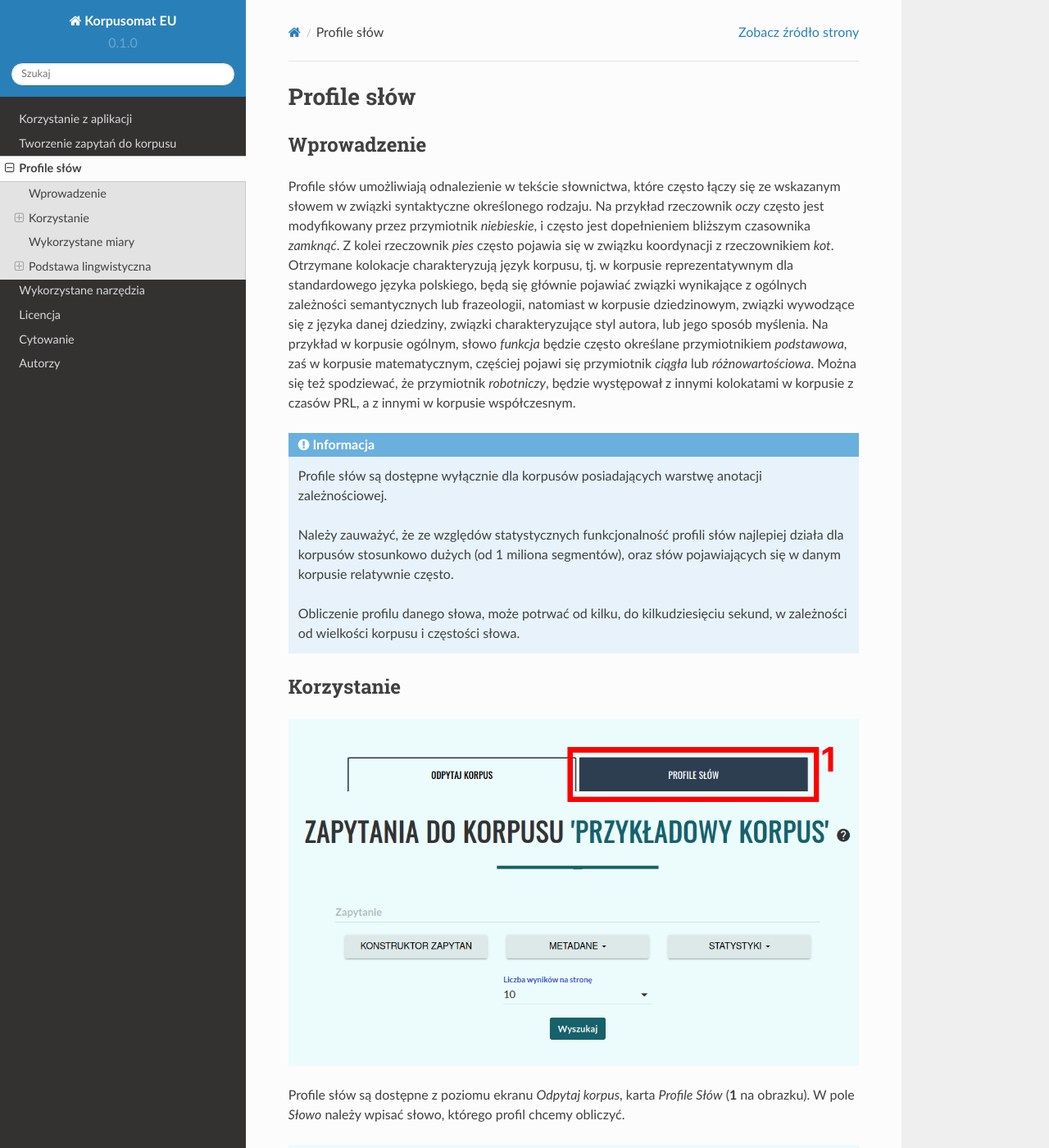
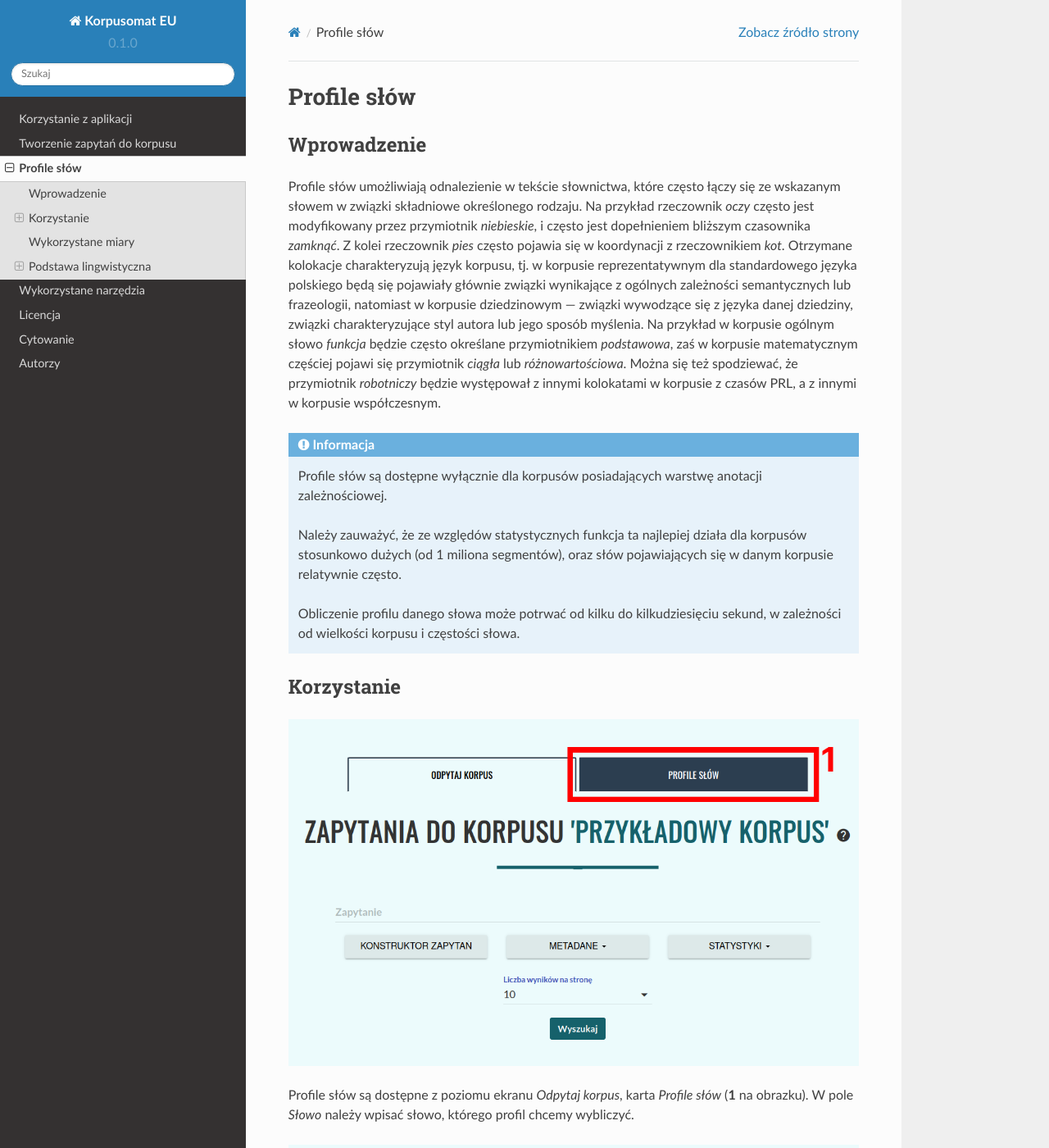
Before and after one commit to ipipan/korpusomat-eu-docs, a Sphinx documentation site: the page built from docs/source/word-profiles.rst, in a window 1280 px wide and 1400 px high. Shown: the whole window at 82% size. Built offline with Sphinx 7.4.7 and the Read the Docs theme 2.0.0, drawn with Linux system fonts in a browser that asks for light colours; some of the changed text lies outside the part shown.

Commit message:
Update word-profiles.rst

```diff
--- a/docs/source/word-profiles.rst
+++ b/docs/source/word-profiles.rst
@@ -7,15 +7,15 @@ Profile słów
 Wprowadzenie
 ============
 
-Profile słów umożliwiają odnalezienie w tekście słownictwa, które często łączy się ze wskazanym słowem w związki syntaktyczne określonego rodzaju. Na przykład rzeczownik *oczy* często jest modyfikowany przez przymiotnik *niebieskie*, i często jest dopełnieniem bliższym czasownika *zamknąć*. Z kolei rzeczownik *pies* często pojawia się w związku koordynacji z rzeczownikiem *kot*. Otrzymane kolokacje charakteryzują język korpusu, tj. w korpusie reprezentatywnym dla standardowego języka polskiego, będą się głównie pojawiać związki wynikające z ogólnych zależności semantycznych lub frazeologii, natomiast w korpusie dziedzinowym, związki wywodzące się z języka danej dziedziny, związki charakteryzujące styl autora, lub jego sposób myślenia. Na przykład w korpusie ogólnym, słowo *funkcja* będzie często określane przymiotnikiem *podstawowa*, zaś w korpusie matematycznym, częściej pojawi się przymiotnik *ciągła* lub *różnowartościowa*. Można się też spodziewać, że przymiotnik *robotniczy*, będzie występował z innymi kolokatami w korpusie z czasów PRL, a z innymi w korpusie współczesnym.
+Profile słów umożliwiają odnalezienie w tekście słownictwa, które często łączy się ze wskazanym słowem w związki składniowe określonego rodzaju. Na przykład rzeczownik *oczy* często jest modyfikowany przez przymiotnik *niebieskie*, i często jest dopełnieniem bliższym czasownika *zamknąć*. Z kolei rzeczownik *pies* często pojawia się w koordynacji z rzeczownikiem *kot*. Otrzymane kolokacje charakteryzują język korpusu, tj. w korpusie reprezentatywnym dla standardowego języka polskiego będą się pojawiały głównie związki wynikające z ogólnych zależności semantycznych lub frazeologii, natomiast w korpusie dziedzinowym — związki wywodzące się z języka danej dziedziny, związki charakteryzujące styl autora lub jego sposób myślenia. Na przykład w korpusie ogólnym słowo *funkcja* będzie często określane przymiotnikiem *podstawowa*, zaś w korpusie matematycznym częściej pojawi się przymiotnik *ciągła* lub *różnowartościowa*. Można się też spodziewać, że przymiotnik *robotniczy* będzie występował z innymi kolokatami w korpusie z czasów PRL, a z innymi w korpusie współczesnym.
 
 
 .. note::
     Profile słów są dostępne wyłącznie dla korpusów posiadających warstwę anotacji zależnościowej.
 
-    Należy zauważyć, że ze względów statystycznych funkcjonalność profili słów najlepiej działa dla korpusów stosunkowo dużych (od 1 miliona segmentów), oraz słów pojawiających się w danym korpusie relatywnie często.
+    Należy zauważyć, że ze względów statystycznych funkcja ta najlepiej działa dla korpusów stosunkowo dużych (od 1 miliona segmentów), oraz słów pojawiających się w danym korpusie relatywnie często.
 
-    Obliczenie profilu danego słowa, może potrwać od kilku, do kilkudziesięciu sekund, w zależności od wielkości korpusu i częstości słowa.
+    Obliczenie profilu danego słowa może potrwać od kilku do kilkudziesięciu sekund, w zależności od wielkości korpusu i częstości słowa.
 
 Korzystanie
 ===========
@@ -23,14 +23,14 @@ Korzystanie
 
 |image29|
 
-Profile słów są dostępne z poziomu ekranu *Odpytaj korpus*, karta *Profile Słów* (**1** na obrazku). W pole *Słowo* należy wpisać słowo, którego profil chcemy obliczyć.
+Profile słów są dostępne z poziomu ekranu *Odpytaj korpus*, karta *Profile słów* (**1** na obrazku). W pole *Słowo* należy wpisać słowo, którego profil chcemy wybliczyć.
 
 |image30|
 
 Zaawansowane opcje wyszukiwania
 -------------------------------
 
-Po kliknięciu w ikonę koła zębatego (**2**) dostępne są również zaawansowane opcje wyszukiwania – tworząc profil danego słowa, możemy wybrać, czy interesują nas wszystkie jego wystąpienia, niezależnie od formy w tekście (i.e. szukamy po lemacie), czy też chcemy zobaczyć jedynie kolokaty określonej formy danego leksemu (np. rzeczownika *psy*, a więc słowa w liczbie mnogiej, i mianowniku lub bierniku). Możemy też odfiltrować kolokaty, ustawiając minimalną liczbę wspólnych wystąpień w korpusie, ta funkcja pozwala ominąć pary które nie powtarzają się, a uzyskały wysoki wynik ze względu na ich rzadkość w korpusie.
+Po kliknięciu w ikonę koła zębatego (**2**) dostępne są również zaawansowane opcje wyszukiwania. Tworząc profil danego słowa, możemy wybrać, czy interesują nas wszystkie jego wystąpienia, niezależnie od formy w tekście (i.e. szukamy wg lematu), czy też chcemy zobaczyć jedynie kolokaty określonej formy danego leksemu (np. rzeczownika *psy*, a więc słowa w liczbie mnogiej, i mianowniku lub bierniku). Możemy też odfiltrować kolokaty, ustawiając minimalną liczbę wspólnych wystąpień w korpusie, ta funkcja pozwala ominąć pary które nie powtarzają się, a uzyskały wysoki wynik ze względu na ich rzadkość w korpusie.
 
 |image31|
       Formularz pozwalający doprecyzować parametry profilu słów: narzucić określoną interpretację pod względem klasy gramatycznej, określić czy interesują nas wystąpienia wskazanej formy, czy wszystkich form przynależących do danego leksemu, zastosować filtrowanie frekwencyjne, lub słowo kontrastowe.
```
